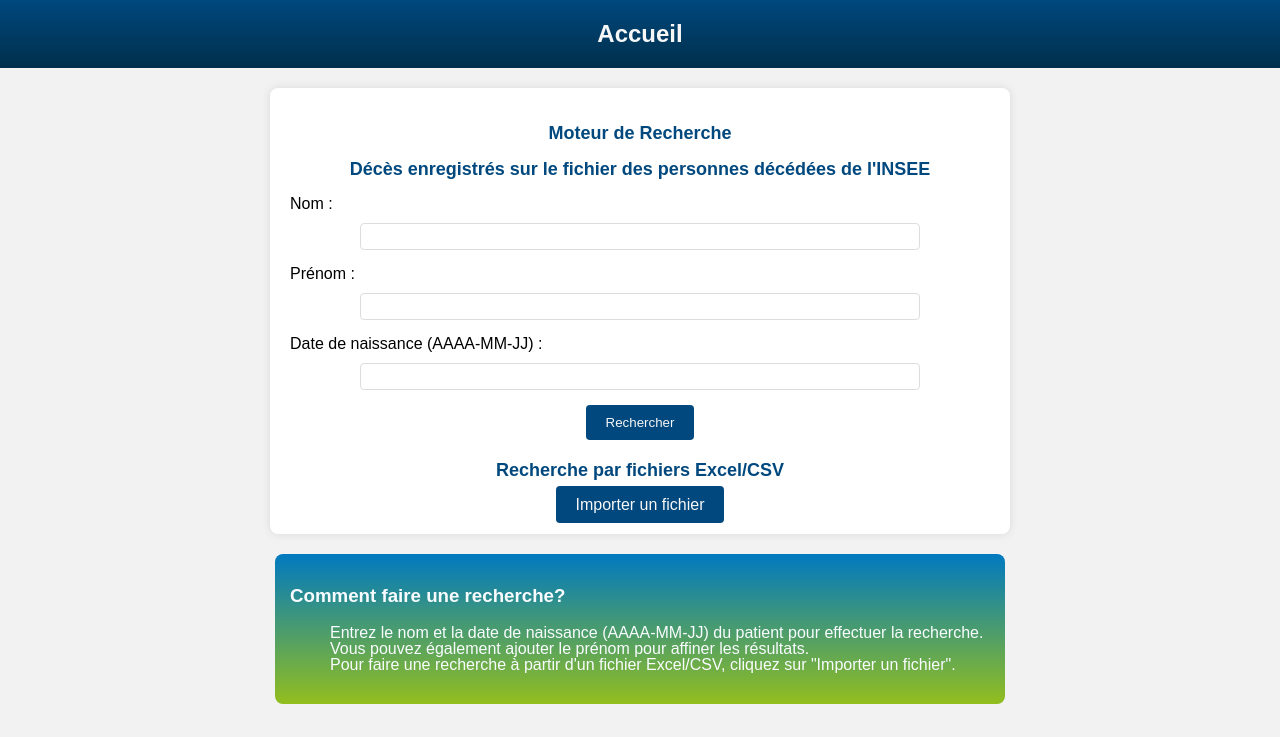
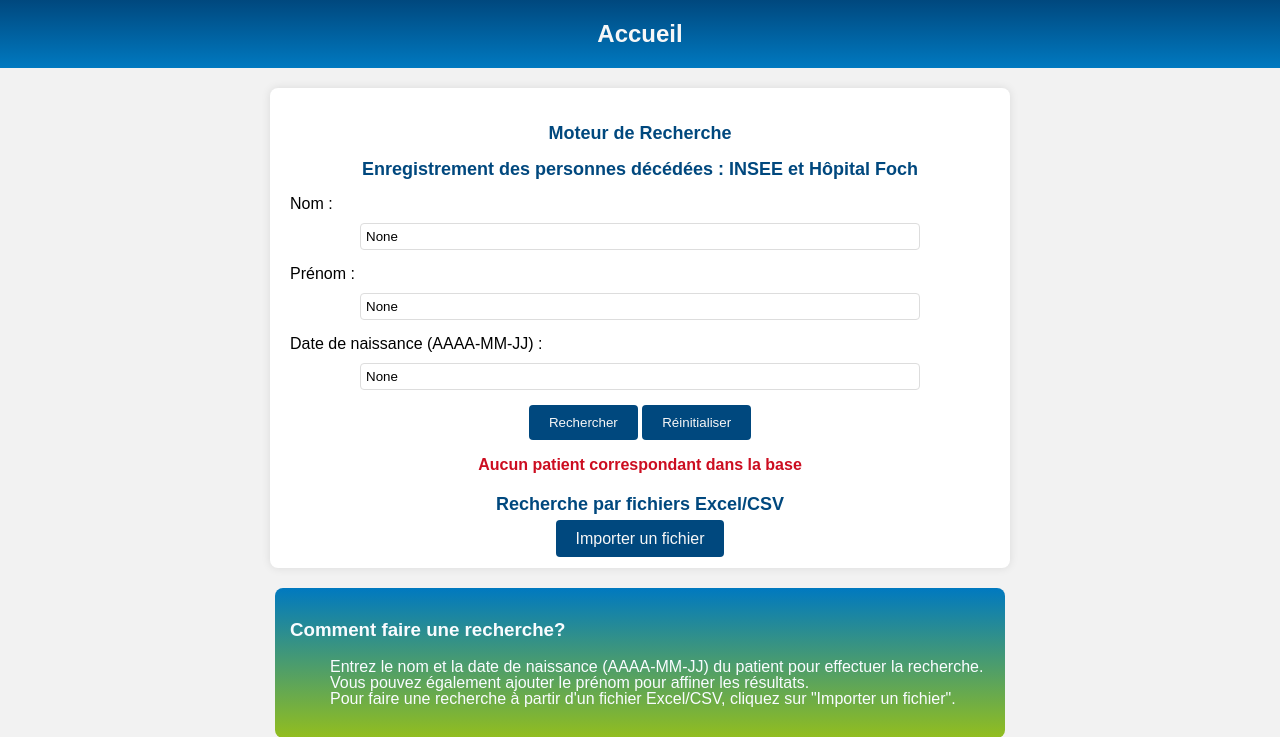
Before and after one commit to drci-foch/death_warehouse, a Django app: page / in a window 1280 px wide. Shown: the top 737 px of the page. Run offline with Django 4.2, Linux system fonts and the light colour scheme; some web fonts are replaced.

Commit message:
beau html

```diff
--- a/death_warehouse_webapp/death_warehouse_app/views.py
+++ b/death_warehouse_webapp/death_warehouse_app/views.py
@@ -50,16 +50,17 @@
                 date_naiss = row['Date de naissance']
 
                 try:
+                    # Essayer de convertir la date au format 'dd-mm-yyyy'
                     date_naiss_iso = datetime.strptime(date_naiss, '%d-%m-%Y').strftime('%Y-%m-%d')
                 except ValueError:
-                    date_naiss_iso = None
+                    # En cas d'erreur de format, définissez la date à une valeur par défaut ou à None
+                    date_naiss_iso = None  # ou une autre valeur par défaut si nécessaire
 
                 patient = RecherchePatient.objects.filter(nom__iexact=row['Nom'], prenom__icontains=row['Prenom'], date_naiss=date_naiss_iso).first()
 
-
                 if patient is not None:
                     verification_result = {
-                        'patient_exists': True,
+                        'patient_exists': "Trouvé",
                         'patient_details': {
                             'nom': patient.nom,
                             'prenom': patient.prenom,
@@ -67,19 +68,19 @@
                             'date_deces': patient.date_deces.isoformat() if patient.date_deces else ""
                         }
                     }
-
                 else:
                     verification_result = {
-                        'patient_exists': False,
+                        'patient_exists': "Non trouvé",
                         'patient_details': {
                             'nom': row['Nom'],
                             'prenom': row['Prenom'],
-                            'date_naiss': datetime.strptime(date_naiss, '%Y-%m-%d').strftime('%Y-%m-%d'),
+                            'date_naiss': date_naiss_iso if date_naiss_iso else "",
                             'date_deces': ""
                         }
                     }
 
                 verification_results.append(verification_result)
+
 
             request.session['verification_results'] = verification_results
 
--- a/death_warehouse_webapp/static/css/styles.css
+++ b/death_warehouse_webapp/static/css/styles.css
@@ -49,3 +49,8 @@
     box-sizing: border-box;
     max-width: 100%; /* Ajoutez cette ligne pour limiter la largeur */
 }
+/* Style pour le message "Aucun patient correspondant" */
+.no-patient-message {
+        color: #CC0D20;
+        font-weight: bold;
+    }
--- a/death_warehouse_webapp/templates/death_warehouse_app/home.html
+++ b/death_warehouse_webapp/templates/death_warehouse_app/home.html
@@ -16,7 +16,7 @@
             background-color: #F2F2F2;
         }
         .banner {
-            background: linear-gradient(to bottom, #00487E, #002f4b);
+            background: linear-gradient(to bottom, #00487E, #0079C0);
             color: #F7F7F7;
             padding: 20px 0;
         }
@@ -73,7 +73,7 @@
         }
         /* Style pour le message "Aucun patient correspondant" */
         .no-patient-message {
-            display: none; /* Masquer initialement le message */
+            display: block ; /* Masquer initialement le message */
             color: #CC0D20;
             font-weight: bold;
         }
@@ -86,31 +86,36 @@
     <div class="search-container">
         <i class="fi-tr-circle-book-open"></i>
         <h2>Moteur de Recherche</h2>
-        <h2>Décès enregistrés sur le fichier des personnes décédées de l'INSEE</h2>
-
+        <h2>Enregistrement des personnes décédées : INSEE et Hôpital Foch</h2>
 
 
         <form method="post" action="{% url 'home' %}" id="search-form">
             {% csrf_token %}
             <div class="input-group">
                 <label for="{{ form.nom.id_for_label }}">Nom :</label>
-                {{ form.nom }}
+                <input type="text" name="{{ form.nom.name }}" id="{{ form.nom.id_for_label }}" value="{{ form.nom.value }}">
             </div>
             <div class="input-group">
                 <label for="{{ form.prenom.id_for_label }}">Prénom :</label>
-                {{ form.prenom }}
+                <input type="text" name="{{ form.prenom.name }}" id="{{ form.prenom.id_for_label }}" value="{{ form.prenom.value }}">
             </div>
             <div class="input-group">
                 <label for="{{ form.date_naiss.id_for_label }}">Date de naissance (AAAA-MM-JJ) :</label>
-                {{ form.date_naiss }}
+                <input type="text" name="{{ form.date_naiss.name }}" id="{{ form.date_naiss.id_for_label }}" value="{{ form.date_naiss.value }}">
             </div>
             <button type="submit" class="button">Rechercher</button>
-
+            <button type="button" class="button" id="reset-button">Réinitialiser</button>
         </form>
 
+        <script>
+        document.getElementById('reset-button').addEventListener('click', function () {
+            document.getElementById('{{ form.nom.id_for_label }}').value = '';
+            document.getElementById('{{ form.prenom.id_for_label }}').value = '';
+            document.getElementById('{{ form.date_naiss.id_for_label }}').value = '';
+        });
+        </script>
 
 
-        <!-- Condition pour afficher le message uniquement s'il y a des résultats -->
         {% if patients %}
         <h2>Résultats de la recherche :</h2>
         {% for patient in patients %}
@@ -122,10 +127,15 @@
         <!-- Message "Aucun patient correspondant" -->
         <p class="no-patient-message" id="no-patient-message">Aucun patient correspondant dans la base</p>
     {% endif %}
+
+
         <div style="margin-bottom: 20px;"></div>
+
         <h2>Recherche par fichiers Excel/CSV</h2>
         <a href="{% url 'import_file' %}" class="button-secondary">Importer un fichier</a>
     </div>
+
+
     <div class="search-info" style="background: linear-gradient(to bottom, #0079C0, #93BE1E); color: #F9FCFF; padding: 15px; border-radius: 8px; margin: 20px auto; max-width: 700px; text-align: left; line-height: 1;">
         <div class="info-block">
             <h3>Comment faire une recherche?</h3>
--- a/death_warehouse_webapp/templates/death_warehouse_app/import_error.html
+++ b/death_warehouse_webapp/templates/death_warehouse_app/import_error.html
@@ -19,7 +19,7 @@
             background-color: #F2F2F2;
         }
         .banner {
-            background: linear-gradient(to bottom, #00487E, #002f4b);
+            background: linear-gradient(to bottom, #00487E, #0079C0);
             color: #F7F7F7;
             padding: 20px 0;
         }
--- a/death_warehouse_webapp/templates/death_warehouse_app/import_file.html
+++ b/death_warehouse_webapp/templates/death_warehouse_app/import_file.html
@@ -28,7 +28,7 @@
         }
 
         .banner {
-            background: linear-gradient(to bottom, #00487E, #002f4b);
+            background: linear-gradient(to bottom, #00487E, #0079C0);
             color: #F7F7F7;
             padding: 20px 0;
         }
@@ -105,7 +105,7 @@
             </div>
             <button type="submit" class="button">Importer</button>
         </form>
-        <div class="instructions" style="background-color: #F2F2F2; color: #010101; padding: 15px; border-radius: 8px; margin-top: 20px;">
+        <div class="instructions" style="background: linear-gradient(to bottom, #0079C0, #93BE1E); color: #F9FCFF; padding: 15px; border-radius: 8px; margin: 20px auto; max-width: 700px; text-align: left;">
             <h3 style="margin-bottom: 10px;">Comment importer un fichier :</h3>
             <ul style="list-style-type: disc; padding-left: 20px;">
                 <li>Choisissez un fichier au format Excel ou CSV à importer.</li>
--- a/death_warehouse_webapp/templates/death_warehouse_app/verification_results.html
+++ b/death_warehouse_webapp/templates/death_warehouse_app/verification_results.html
@@ -19,7 +19,7 @@
             background-color: #F2F2F2;
         }
         .banner {
-            background: linear-gradient(to bottom, #00487E, #002f4b);
+            background: linear-gradient(to bottom, #00487E, #0079C0);
             color: #F7F7F7;
             padding: 20px 0;
         }
```
Also changed, not shown: death_warehouse_webapp/static/js/custom.js (+10 -0 lines), 2 other files. Lines whose indentation alone changed are shown as unchanged.
